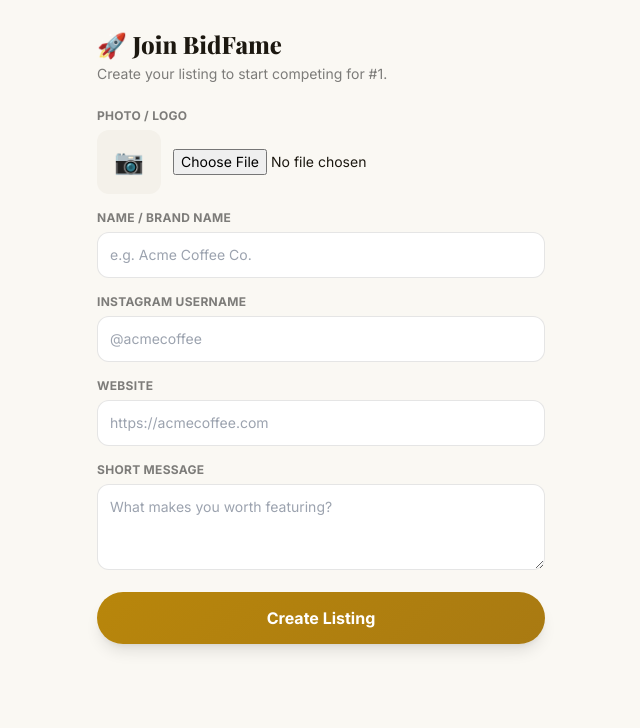
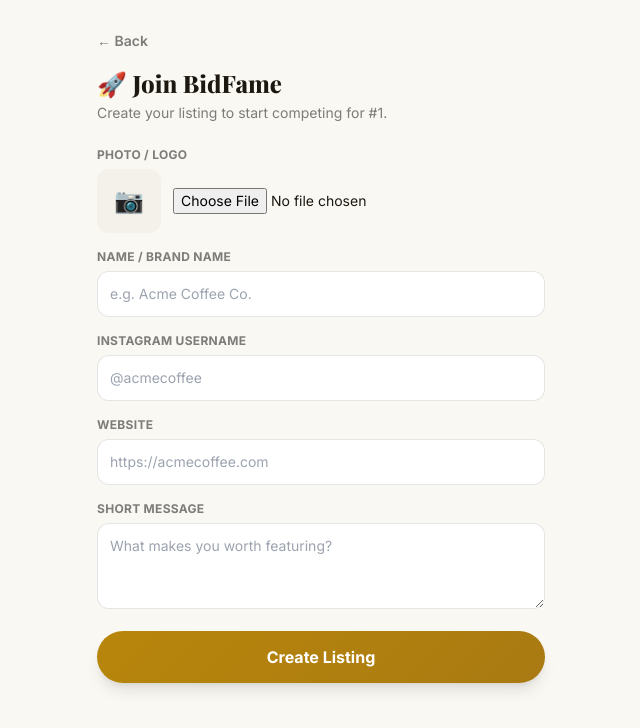
Before and after one commit to heyousaf/bidfame, a Next.js app: page /create in a window 1280 px wide. Shown: the top 728 px of the page, without its empty margins (319-959 px from the left). Built offline with nearby package versions, Linux system fonts and the light colour scheme.

Commit message:
Integrate Telegram web app back button functionality
Added Telegram web app integration to handle back button functionality.

```diff
--- a/src/app/create/page.tsx
+++ b/src/app/create/page.tsx
@@ -1,7 +1,8 @@
 "use client";
 
-import { useState } from "react";
+import { useEffect, useState } from "react";
 import { useRouter } from "next/navigation";
+import Link from "next/link";
 import { getInitData, getTelegramWebApp } from "@/lib/telegramClient";
 
 export default function CreateListingPage() {
@@ -14,6 +15,21 @@
   const [preview, setPreview] = useState<string | null>(null);
   const [submitting, setSubmitting] = useState(false);
   const [error, setError] = useState<string | null>(null);
+
+  useEffect(() => {
+    const tg = getTelegramWebApp();
+    tg?.ready();
+
+    // Show Telegram's native back button (top-left chevron) while this page is open.
+    tg?.BackButton?.show();
+    const handleBack = () => router.push("/");
+    tg?.BackButton?.onClick(handleBack);
+
+    return () => {
+      tg?.BackButton?.offClick(handleBack);
+      tg?.BackButton?.hide();
+    };
+  }, []);
 
   function handleFile(f: File | null) {
     setFile(f);
@@ -57,6 +73,13 @@
 
   return (
     <main className="max-w-[480px] mx-auto px-4 pt-7 pb-16">
+      <Link
+        href="/"
+        className="inline-flex items-center gap-1 text-sm font-semibold text-black/50 mb-4"
+      >
+        ← Back
+      </Link>
+
       <h1 className="font-display text-2xl font-extrabold mb-1">🚀 Join BidFame</h1>
       <p className="text-sm text-black/50 mb-6">Create your listing to start competing for #1.</p>
 
```
